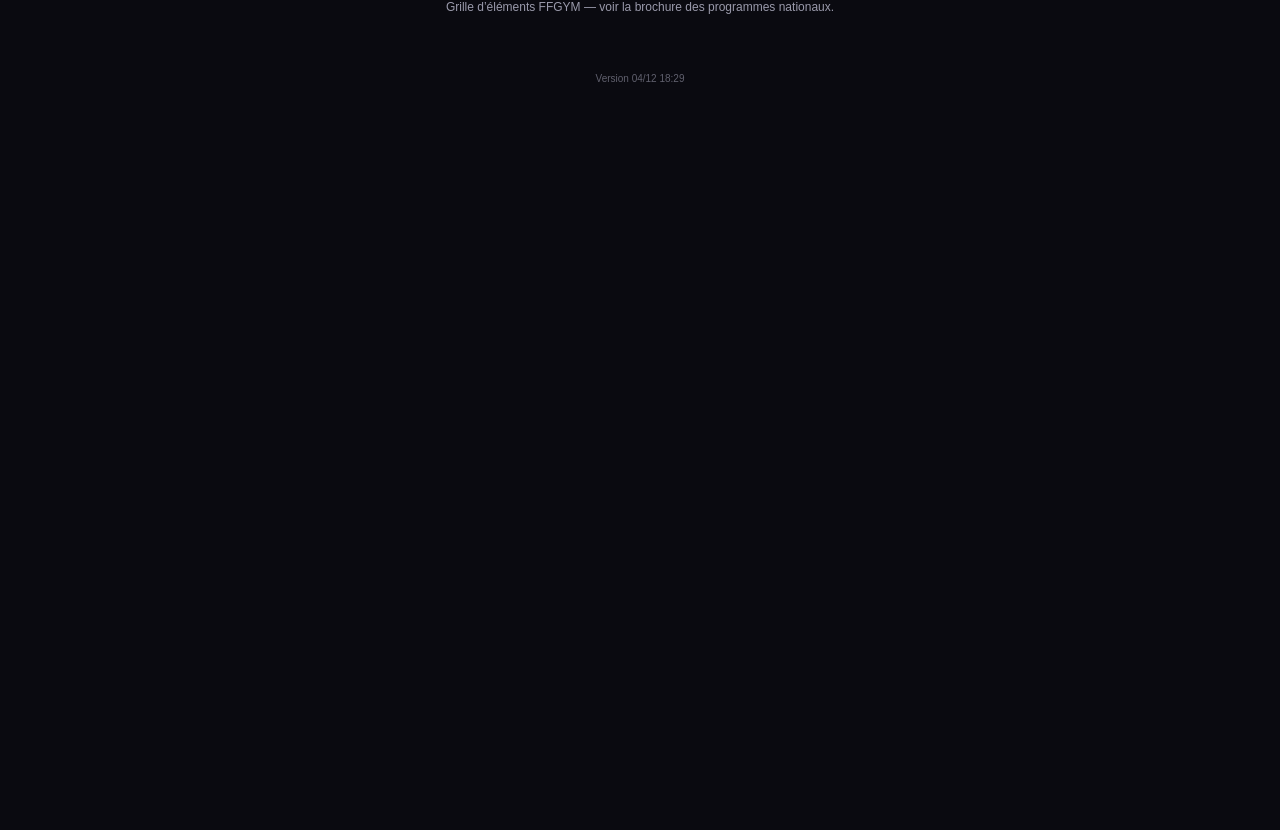
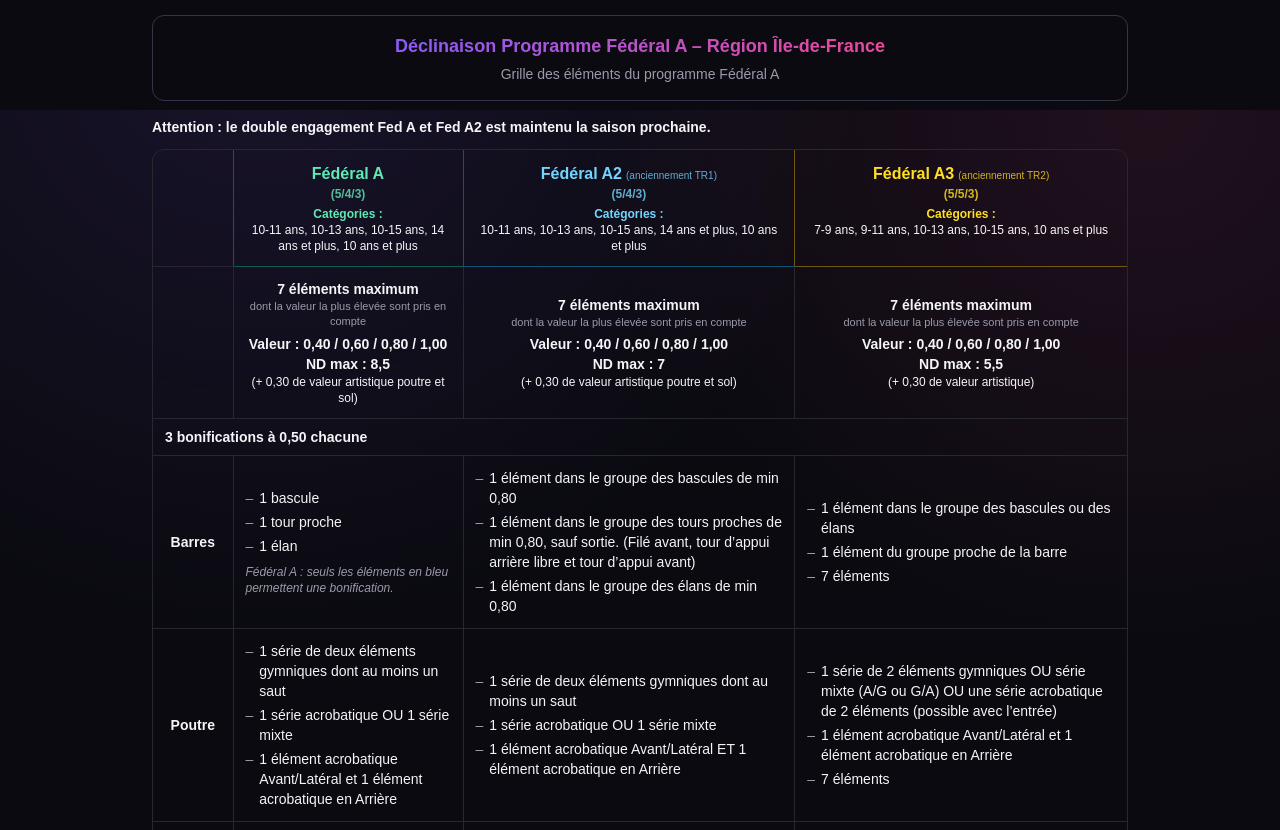
Before and after one commit to aimemarcgym-tech/gym-ffg, a Next.js app: page /competition/programme in a window 1280 px wide. Shown: the part 690-1520 px from the top of the page. Before the commit the page ends 800 px from the top, so only its background shows below. Built offline with nearby package versions, Linux system fonts and the light colour scheme; no server answers; the database is empty; sample sign-in values are in the browser's storage.

Commit message:
Onglet Programme : grille des éléments Fédéral A, A2 et A3
Co-Authored-By: Claude Sonnet 5.5 <noreply@anthropic.com>

```diff
--- a/src/components/ProgrammeFederalA.tsx
+++ b/src/components/ProgrammeFederalA.tsx
@@ -36,6 +36,67 @@ const NIVEAUX = [
     format: "5/5/3",
     categories: ["7-9 ans", "9-11 ans", "10-13 ans", "10-15 ans", "10 ans et plus"],
     plafond: "5,5",
+  },
+];
+
+// Grille des éléments exigés, par agrès et par niveau (déclinaison régionale Île-de-France).
+const GRILLE: { agres: string; colonnes: string[][]; note?: string }[] = [
+  {
+    agres: "Barres",
+    colonnes: [
+      ["1 bascule", "1 tour proche", "1 élan"],
+      [
+        "1 élément dans le groupe des bascules de min 0,80",
+        "1 élément dans le groupe des tours proches de min 0,80, sauf sortie. (Filé avant, tour d’appui arrière libre et tour d’appui avant)",
+        "1 élément dans le groupe des élans de min 0,80",
+      ],
+      [
+        "1 élément dans le groupe des bascules ou des élans",
+        "1 élément du groupe proche de la barre",
+        "7 éléments",
+      ],
+    ],
+    note: "Fédéral A : seuls les éléments en bleu permettent une bonification.",
+  },
+  {
+    agres: "Poutre",
+    colonnes: [
+      [
+        "1 série de deux éléments gymniques dont au moins un saut",
+        "1 série acrobatique OU 1 série mixte",
+        "1 élément acrobatique Avant/Latéral et 1 élément acrobatique en Arrière",
+      ],
+      [
+        "1 série de deux éléments gymniques dont au moins un saut",
+        "1 série acrobatique OU 1 série mixte",
+        "1 élément acrobatique Avant/Latéral ET 1 élément acrobatique en Arrière",
+      ],
+      [
+        "1 série de 2 éléments gymniques OU série mixte (A/G ou G/A) OU une série acrobatique de 2 éléments (possible avec l’entrée)",
+        "1 élément acrobatique Avant/Latéral et 1 élément acrobatique en Arrière",
+        "7 éléments",
+      ],
+    ],
+  },
+  {
+    agres: "Sol",
+    colonnes: [
+      [
+        "2 lignes acrobatiques",
+        "1 ligne acrobatique de 3 éléments dont 1 salto",
+        "1 série ou passage gymnique de 2 sauts différents",
+      ],
+      [
+        "1 ligne acrobatique de 2 éléments différents avec envol",
+        "Un salto",
+        "1 série ou passage gymnique de 2 sauts différents",
+      ],
+      [
+        "1 élément acrobatique avant/latéral et 1 élément acrobatique en arrière dont 1 avec envol",
+        "1 série ou passage gymnique de 2 sauts différents",
+        "7 éléments",
+      ],
+    ],
   },
 ];
 
@@ -93,6 +154,111 @@ export default function ProgrammeFederalA() {
         ))}
       </div>
 
+      <section className="mt-10">
+        <div className="mb-4 rounded-xl border border-border-strong px-6 py-4 text-center">
+          <h2 className="text-lg font-bold text-foreground">
+            <span className="accent-gradient-text">
+              Déclinaison Programme Fédéral A – Région Île-de-France
+            </span>
+          </h2>
+          <p className="mt-1 text-sm text-muted">
+            Grille des éléments du programme Fédéral A
+          </p>
+        </div>
+        <p className="mb-3 text-sm font-semibold text-foreground">
+          Attention : le double engagement Fed A et Fed A2 est maintenu la
+          saison prochaine.
+        </p>
+        <div className="overflow-x-auto rounded-xl border border-border-subtle">
+          <table className="w-full min-w-[720px] border-collapse text-sm">
+            <thead>
+              <tr>
+                <th className="w-20 border-b border-border-subtle" />
+                {NIVEAUX.map((n) => (
+                  <th
+                    key={n.id}
+                    className={`border-b border-l px-3 py-3 text-center align-top ${sansFond(STYLE_NIVEAU[n.id])}`}
+                  >
+                    <div className="text-base font-bold">
+                      {n.nom}
+                      {n.id !== "A" && (
+                        <span className="ml-1 text-[10px] font-normal opacity-80">
+                          (anciennement {n.id === "A2" ? "TR1" : "TR2"})
+                        </span>
+                      )}
+                    </div>
+                    <div className="text-xs opacity-80">({n.format})</div>
+                    <div className="mt-1 text-xs font-semibold">Catégories :</div>
+                    <div className="text-xs font-normal text-foreground">
+                      {n.categories.join(", ")}
+                    </div>
+                  </th>
+                ))}
+              </tr>
+            </thead>
+            <tbody>
+              <tr className="border-b border-border-subtle">
+                <td />
+                {NIVEAUX.map((n) => (
+                  <td
+                    key={n.id}
+                    className="border-l border-border-subtle px-3 py-3 text-center text-foreground"
+                  >
+                    <div className="font-semibold">7 éléments maximum</div>
+                    <div className="text-[11px] text-muted">
+                      dont la valeur la plus élevée sont pris en compte
+                    </div>
+                    <div className="mt-1 font-semibold">
+                      Valeur : 0,40 / 0,60 / 0,80 / 1,00
+                    </div>
+                    <div className="font-semibold">ND max : {n.plafond}</div>
+                    <div className="text-xs">
+                      (+ 0,30 de valeur artistique
+                      {n.id === "A3" ? "" : " poutre et sol"})
+                    </div>
+                  </td>
+                ))}
+              </tr>
+              <tr className="border-b border-border-subtle">
+                <td
+                  colSpan={4}
+                  className="px-3 py-2 font-semibold text-foreground"
+                >
+                  3 bonifications à 0,50 chacune
+                </td>
+              </tr>
+              {GRILLE.map((l) => (
+                <tr key={l.agres} className="border-b border-border-subtle last:border-b-0">
+                  <th className="px-3 py-3 text-center font-semibold text-foreground">
+                    {l.agres}
+                  </th>
+                  {l.colonnes.map((items, i) => (
+                    <td
+                      key={i}
+                      className="border-l border-border-subtle px-3 py-3 align-middle text-foreground"
+                    >
+                      <ul className="space-y-1">
+                        {items.map((t) => (
+                          <li key={t} className="flex gap-1.5">
+                            <span className="text-muted">–</span>
+                            <span>{t}</span>
+                          </li>
+                        ))}
+                      </ul>
+                      {i === 0 && l.note && (
+                        <p className="mt-2 text-xs italic text-muted">
+                          {l.note}
+                        </p>
+                      )}
+                    </td>
+                  ))}
+                </tr>
+              ))}
+            </tbody>
+          </table>
+        </div>
+      </section>
+
       <p className="mt-6 text-center text-xs text-muted">
         Grille d’éléments FFGYM — voir la brochure des programmes nationaux.
       </p>
```
